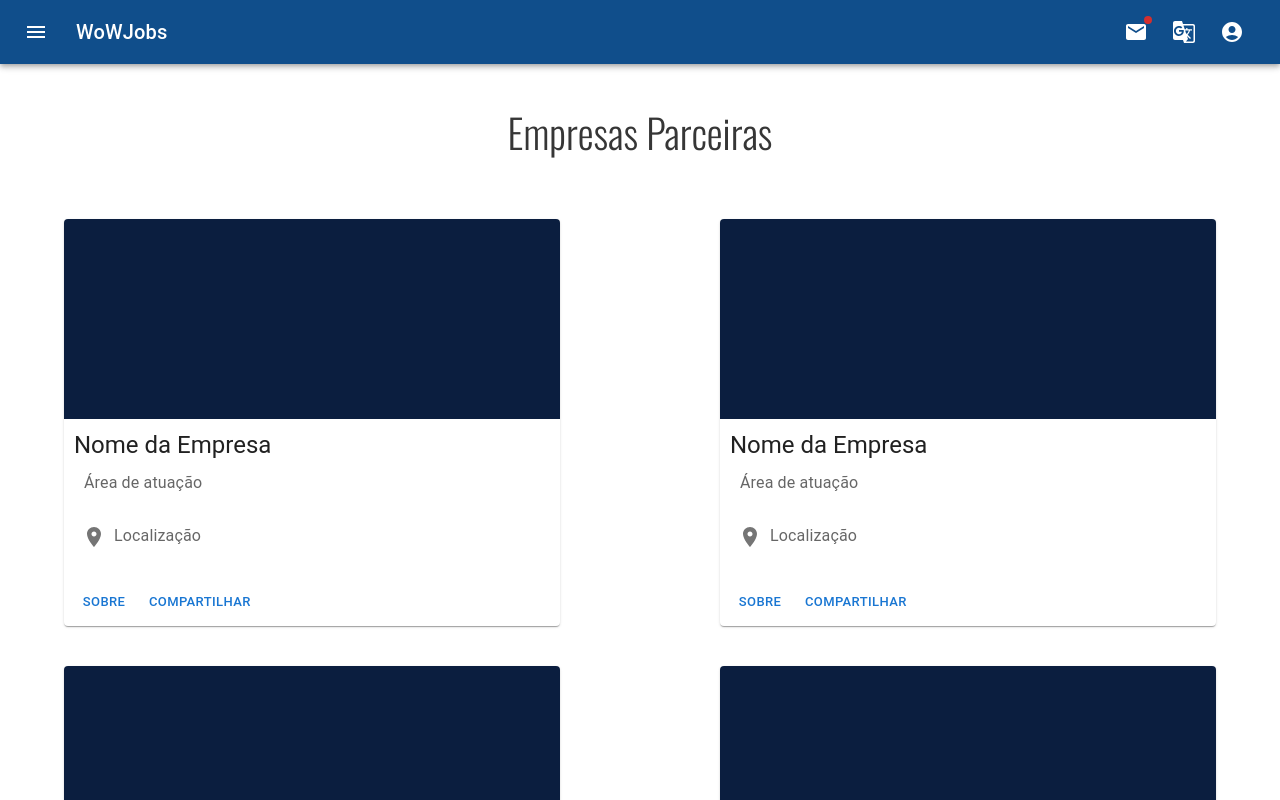
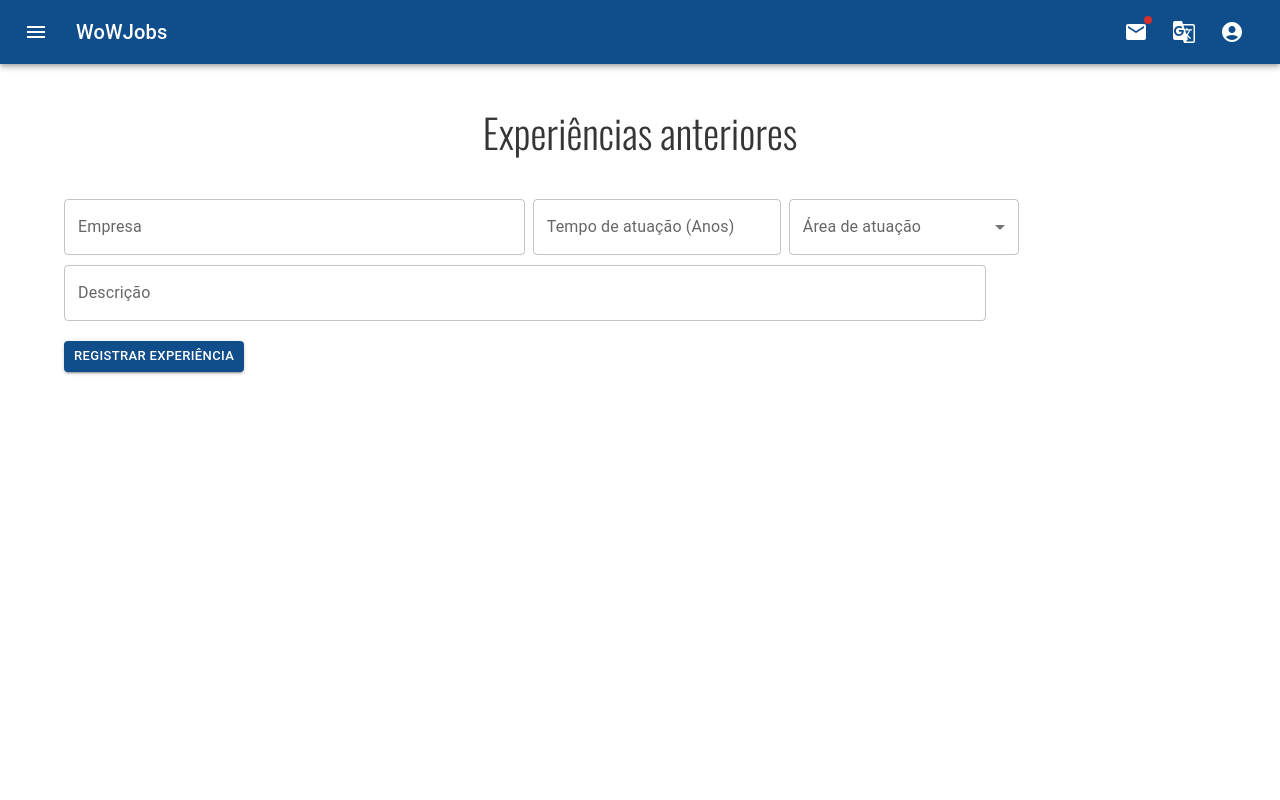
Before and after one commit to GarciaaMarilia/WoWJobs, a React (Create React App) app: page / in a window 1280 px wide. Shown: the top 800 px of the page. Built offline with nearby package versions, Linux system fonts and the light colour scheme.

Commit message:
Estilização Material UI

```diff
--- a/src/App.js
+++ b/src/App.js
@@ -2,7 +2,7 @@ import React, { useState } from "react";
 import Login from './Pages/Login';
 import Registration from './Pages/Registration';
 import Experience from './Pages/Experience';
-import Vagas from './Pages/JobVacancies';
+import Vacancies from './Pages/JobVacancies';
 import './App.css';
 import Status from './Components/Status'
 import { Container } from '@material-ui/core';
@@ -11,13 +11,13 @@ import Companys from "./Pages/Companys.jsx";
 
 
 function App() {
-    const [etapaAtual, setEtapaAtual] = useState(4);
+    const [etapaAtual, setEtapaAtual] = useState(2);
 
     const pages = [
         <Login send={next} />,
         <Registration send={next} />,
         <Experience send={next} />,
-        <Vagas send={next} />,
+        <Vacancies send={next} />,
         <Companys send={send} />
     ];
 
--- a/src/Pages/Companys.jsx
+++ b/src/Pages/Companys.jsx
@@ -20,7 +20,8 @@ function Companys(props) {
             <Space size={60} />
             <Stack
                 direction="row"
-                spacing={20}>
+                spacing={20}
+            >
                 <CardCompany
                     name={"Nome da Empresa"}
                     area={"Área de atuação"}
--- a/src/Pages/Experience.jsx
+++ b/src/Pages/Experience.jsx
@@ -5,6 +5,7 @@ import Box from '@mui/material/Box';
 import Typography from '@mui/material/Typography';
 import Button from '@mui/material/Button';
 import Space from '../Style/space';
+import Stack from '@mui/material/Stack';
 
 
 function Experience() {
@@ -46,10 +47,7 @@ function Experience() {
 
 
     return (
-        <React.Fragment>
-            <Box sx={{
-                '& .MuiTextField-root': { m: 1, width: '25ch' },
-            }}>
+        <form>
             <Typography
                 variant="h5"
                 align="center"
@@ -60,28 +58,28 @@ function Experience() {
                 Experiências anteriores
             </Typography>
             <Space size={40} />
-                <div align="center">
+            <Stack
+                direction="row"
+                spacing={1}
+            >
                 <TextField
-                        id="EmpresaAtuacao"
                     label="Empresa"
-                        type="text"
-                        variant="standard"
-                        margin="normal"
+                    id="empresa"
+                    sx={{ minWidth: '40%' }}
                 />
                 <TextField
                     id="TempoAtuacao"
                     label="Tempo de atuação (Anos)"
                     type="number"
-                        variant="standard"
-                        margin="normal"
+                    sx={{ minWidth: '20%' }}
                 />
                 <TextField
                     id="AreaAtuacao"
+                    label="Área de atuação"
                     select
-                        label="Área de atuação"
                     value={area}
                     onChange={areaChange}
-                        variant="standard"
+                    sx={{ minWidth: '20%' }}
                 >
                     {areas.map((option) => (
                         <MenuItem
@@ -91,29 +89,29 @@ function Experience() {
                         </MenuItem>
                     ))}
                 </TextField>
-                </div>
-                <div align="center">
+            </Stack>
+            <Space size={10} />
+            <Stack
+                direction="row"
+            >
                 <TextField
-                        id="DetalhesAtuacao"
-                        label="Fale um pouco mais sobre essa experiência"
-                        multiline
-                        rows={10}
-                        variant="outlined"
-                        margin="normal"
+                    fullWidth
+                    label="Descrição"
+                    id="descricao"
+                    sx={{ maxWidth: '80%' }}
                 />
-                </div>
-                <div align="center">
+            </Stack>
+            <Space size={20} />
             <Button
                 type="button"
                 variant="contained"
                 style={{ backgroundColor: "#104E8B" }}
-                        size="medium"
+                size="small"
             >
                 Registrar Experiência
             </Button>
-                </div>
-            </Box>
-        </React.Fragment>
+
+        </form >
     );
 }
 
--- a/src/Pages/JobVacancies.jsx
+++ b/src/Pages/JobVacancies.jsx
@@ -1,7 +1,8 @@
 import React from 'react';
 import Typography from '@mui/material/Typography';
 import Card from '../Components/CardVacancies.jsx';
-import Space from '../Style/space'
+import Space from '../Style/space';
+import Stack from '@mui/material/Stack'
 
 function Vagas() {
     return (
@@ -16,41 +17,84 @@ function Vagas() {
                 Vagas Abertas
             </Typography>
             <Space size={40} />
-            <Card
-                title={"Desenvolvedor FrontEnd ReactJS"}
-                format={"Remoto"}
-                company={"Logique"}
-                tecnology={"ReactJS, React Native, JavaScript, TypeScript."}
-            />
-            <Space size={80} />
+            <Stack
+                direction="row"
+                spacing={10}
+            >
                 <Card
                     title={"Título da vaga"}
                     format={"Formato de trabalho (Remoto/Presencial)"}
                     company={"Empresa"}
                     tecnology={"Conhecimentos e tecnologias requeridas"}
                 />
-            <Space size={80} />
+
                 <Card
                     title={"Título da vaga"}
                     format={"Formato de trabalho (Remoto/Presencial)"}
                     company={"Empresa"}
                     tecnology={"Conhecimentos e tecnologias requeridas"}
                 />
-            <Space size={80} />
+
                 <Card
                     title={"Título da vaga"}
                     format={"Formato de trabalho (Remoto/Presencial)"}
                     company={"Empresa"}
                     tecnology={"Conhecimentos e tecnologias requeridas"}
                 />
-            <Space size={80} />
+            </Stack>
+            <Space size={40} />
+            <Stack
+                direction="row"
+                spacing={10}
+            >
                 <Card
                     title={"Título da vaga"}
                     format={"Formato de trabalho (Remoto/Presencial)"}
                     company={"Empresa"}
                     tecnology={"Conhecimentos e tecnologias requeridas"}
                 />
-            <Space size={80} />
+
+                <Card
+                    title={"Título da vaga"}
+                    format={"Formato de trabalho (Remoto/Presencial)"}
+                    company={"Empresa"}
+                    tecnology={"Conhecimentos e tecnologias requeridas"}
+                />
+
+                <Card
+                    title={"Título da vaga"}
+                    format={"Formato de trabalho (Remoto/Presencial)"}
+                    company={"Empresa"}
+                    tecnology={"Conhecimentos e tecnologias requeridas"}
+                />
+            </Stack>
+            <Space size={40} />
+            <Stack
+                direction="row"
+                spacing={10}
+            >
+                <Card
+                    title={"Título da vaga"}
+                    format={"Formato de trabalho (Remoto/Presencial)"}
+                    company={"Empresa"}
+                    tecnology={"Conhecimentos e tecnologias requeridas"}
+                />
+
+                <Card
+                    title={"Título da vaga"}
+                    format={"Formato de trabalho (Remoto/Presencial)"}
+                    company={"Empresa"}
+                    tecnology={"Conhecimentos e tecnologias requeridas"}
+                />
+
+                <Card
+                    title={"Título da vaga"}
+                    format={"Formato de trabalho (Remoto/Presencial)"}
+                    company={"Empresa"}
+                    tecnology={"Conhecimentos e tecnologias requeridas"}
+                />
+            </Stack>
+            <Space size={40} />
         </React.Fragment>
     );
 }
--- a/src/Pages/Login.jsx
+++ b/src/Pages/Login.jsx
@@ -20,6 +20,7 @@ function FormularioLogin() {
             >
                 Login
             </Typography>
+            <Space size={80} />
             <TextField
                 value={login}
                 onChange={(event) => {
@@ -47,7 +48,10 @@ function FormularioLogin() {
                 fullWidth
             />
             <Space size={20} />
-            <Stack direction="row" spacing={2}>
+            <Stack
+                direction="row"
+                spacing={2}
+            >
                 <Button
                     type="button"
                     variant="contained"
```
Lines whose indentation alone changed are shown as unchanged.
